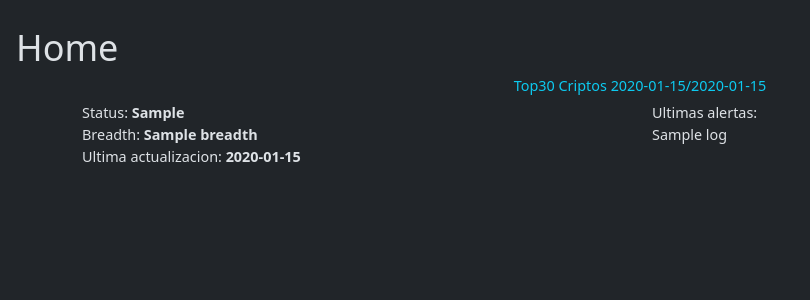
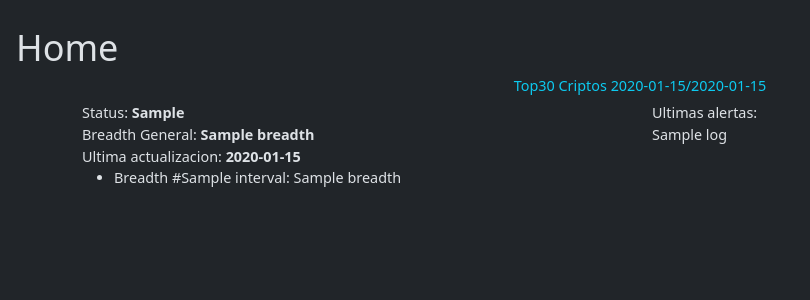
Before and after one commit to lbisaro/trd_app, a Django app: template user/templates/home.html in a window 1280 px wide. Shown: the part 62-362 px from the top of the page, without its empty margins (0-810 px from the left). Run offline with Django 4.2, Linux system fonts and the light colour scheme; the template is opened without the code that fills it: most values are stand-ins (such as "Sample title", 1, 10 or a date in 2020); some libraries are stand-ins or nearby versions.

Commit message:
Update home.html

```diff
--- a/user/templates/home.html
+++ b/user/templates/home.html
@@ -16,10 +16,18 @@
     <h6 class="info text-center text-info">Top30 Criptos {{timeframe_base}}/{{timeframe_agregado}}</h6>
     <div class="row">
         <div class="col-6">
-            <div>Status:
+            <div>
+                Status:
                 <b class="{{breadth_class}}">{{str_breadth}}</b>
-                <div>Breadth: <b>{{breadth}}</b></div>
+                <div>Breadth General: <b>{{breadth}}</b></div>
                 <div>Ultima actualizacion: <b>{{last_update}}</b></div>
+            </div>
+            <div>
+                <ul>
+                {% for clave, item in tf_data.items %}
+                    <li>Breadth #{{ item.interval }}: {{ item.breadth }}</li>
+                {% endfor %}
+                </ul>
             </div>
         </div>
         <div class="col-6">
```
